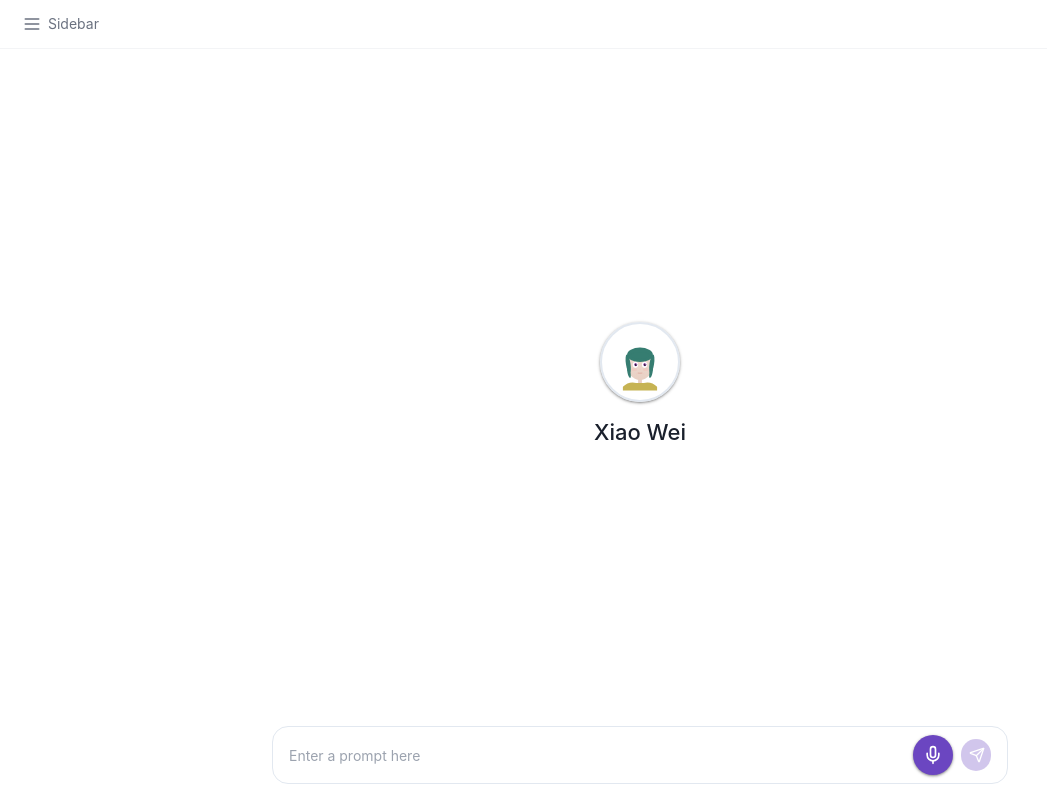
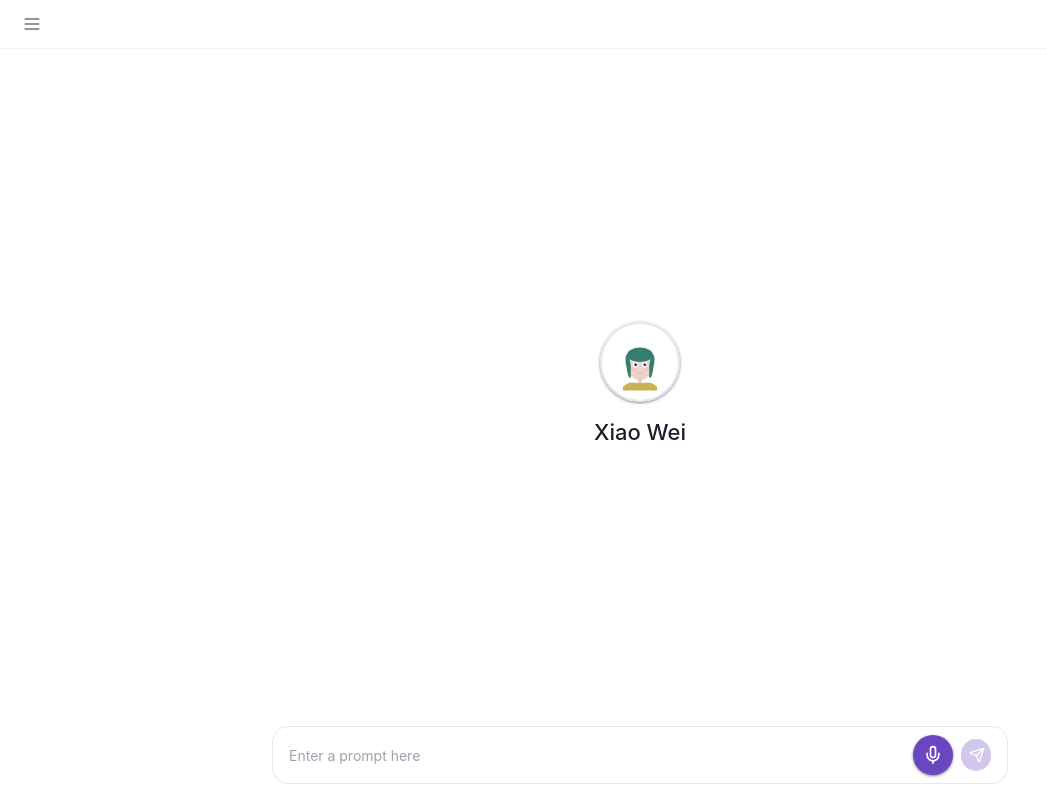
Before and after one commit to weisenchen/digital-human-adk, a Next.js app in the folder frontend/: page / in a window 1280 px wide. Shown: the whole page, without its empty margins (0-1047 px from the left). Built offline with nearby package versions, Linux system fonts and the light colour scheme; no server answers.

Commit message:
Remove Sidebar text next to hamburger icon

```diff
--- a/frontend/src/pages/index.tsx
+++ b/frontend/src/pages/index.tsx
@@ -52,7 +52,6 @@ export default function Home() {
                 title="Open Sidebar"
               >
                 <Menu className="w-5 h-5" />
-                <span className="hidden sm:inline">Sidebar</span>
               </button>
             )}
           </div>
```
